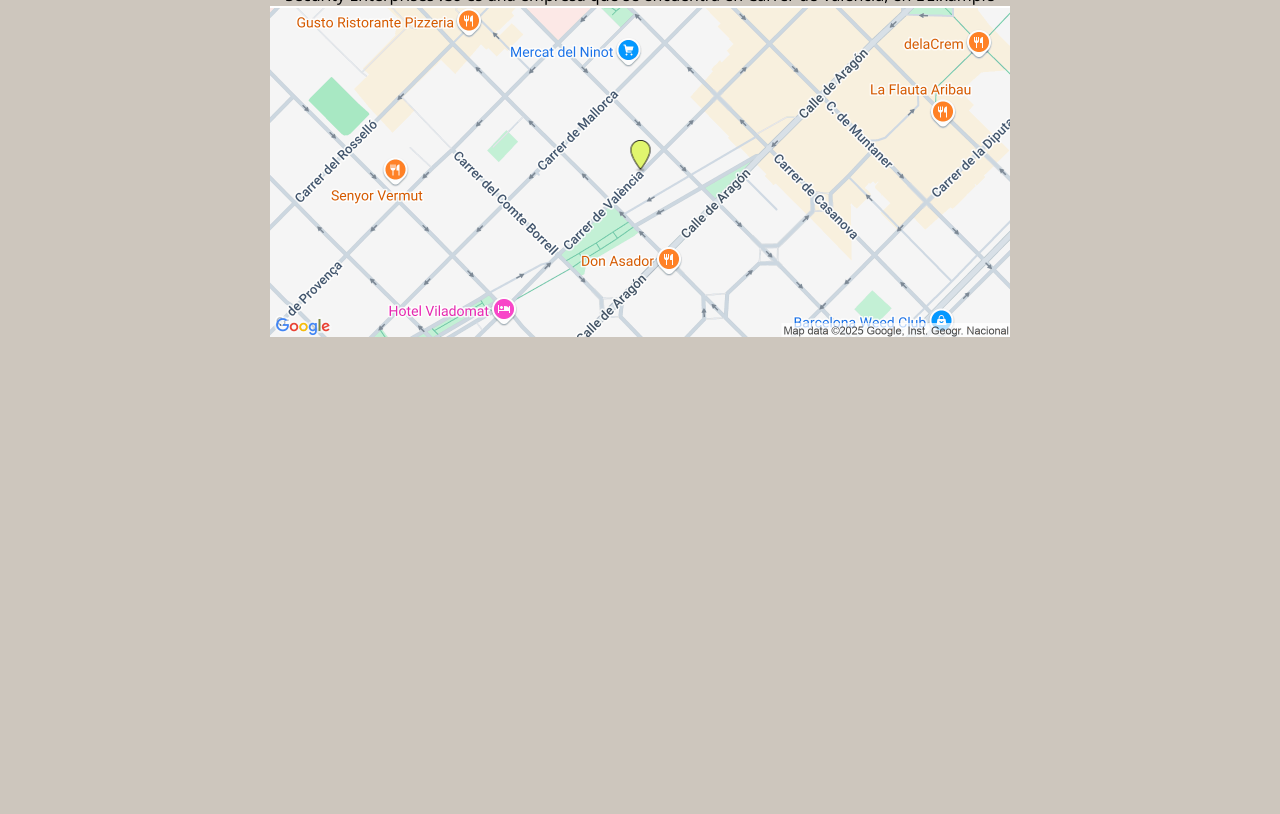
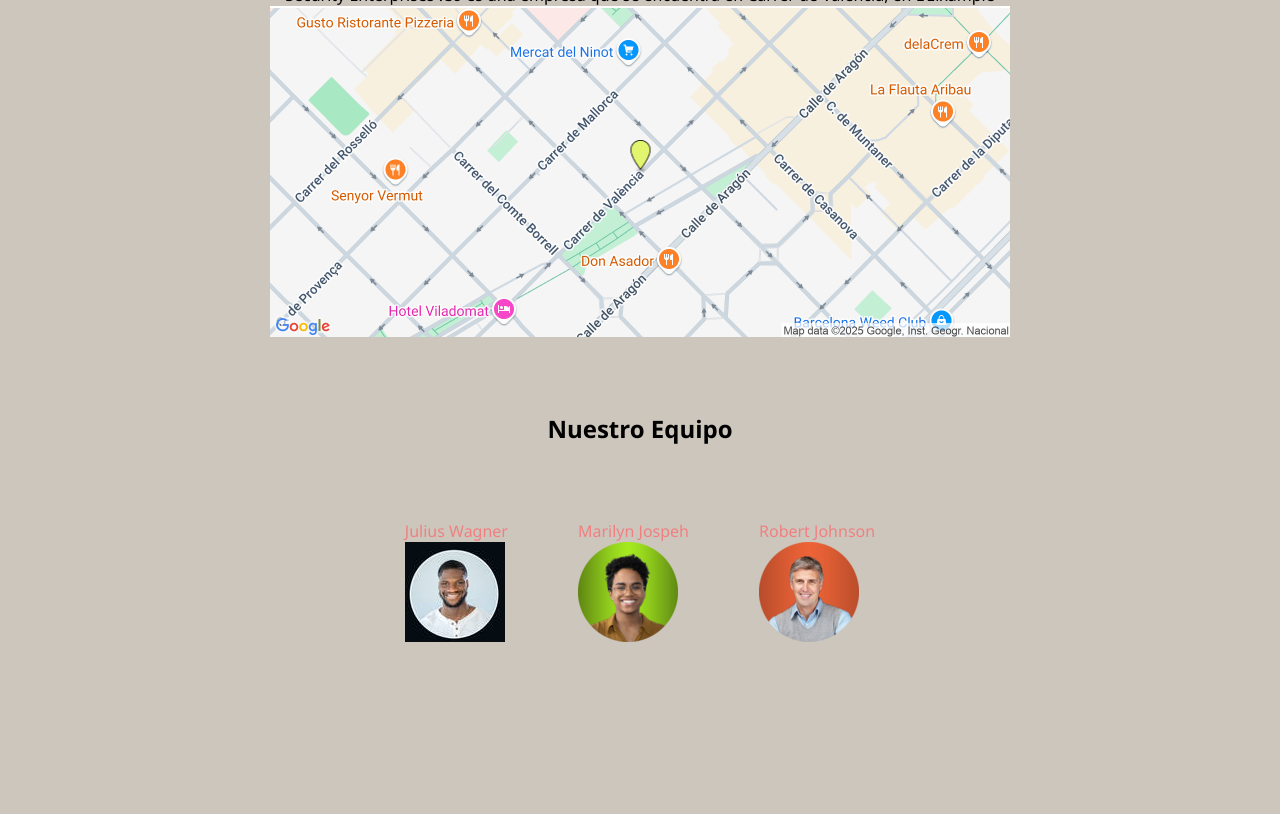
Before and after one commit to SpartanoIOI/paginas, a plain HTML site: page Paginas /Quienes-Somos.html in a window 1280 px wide. Shown: the part 143-957 px from the top of the page. Drawn offline with Linux system fonts and the light colour scheme.

Commit message:
se han subido dos imagenes y se ha hecho el apartado del equipo de la empresa

```diff
--- a/Paginas /Quienes-Somos.html
+++ b/Paginas /Quienes-Somos.html
@@ -1,10 +1,10 @@
 <!DOCTYPE html>
 <html lang="es">
   <head>
-    <meta charset="UTF-8">
-    <meta name="viewport" content="width=device-width, initial-scale=1.0">
+    <meta charset="UTF-8" />
+    <meta name="viewport" content="width=device-width, initial-scale=1.0" />
     <title>¿Quienes Somos?</title>
-    <link rel="stylesheet" href="style.css">
+    <link rel="stylesheet" href="style.css" />
   </head>
   <body>
     <div class="menu">
@@ -22,8 +22,30 @@
     </div>
     <div class="main-2">
       <h1>Quienes Somos?</h1>
-        <p>Security Enterprises .Co es una empresa que se encuentra en Carrer de Valencia, en L'Eixample</p>
-        <img src="imagenes/ubicacion.png" alt="">
+      <p>
+        Security Enterprises .Co es una empresa que se encuentra en Carrer de
+        Valencia, en L'Eixample
+      </p>
+      <img src="imagenes/ubicacion.png" alt="" />
+      <div class="Equipos">
+        <h2>Nuestro Equipo</h2>
+        <div class="imagenes">
+          <div>
+            <p>Julius Wagner</p>
+            <img src="imagenes/profile-1.jpg" alt="" />
+          </div>
+
+          <div>
+            <p>Marilyn Jospeh</p>
+            <img src="imagenes/profile-2.png" alt="" />
+          </div>
+
+          <div>
+            <p>Robert Johnson</p>
+            <img src="imagenes/profile-3.png" alt="" />
+          </div>
+        </div>
+      </div>
     </div>
   </body>
 </html>
--- a/Paginas /style.css
+++ b/Paginas /style.css
@@ -4,7 +4,7 @@ body {
   margin: 0;
 }
 
-*{
+* {
   margin: 0;
   padding: 0;
 }
@@ -31,11 +31,30 @@ header {
   height: 1500px;
 }
 
+.Equipos {
+  display: flex;
+  flex-direction: column;
+  align-items: center;
+  padding-top: 75px;
+}
+
+.imagenes {
+  display: flex;
+  flex-direction: row;
+  gap: 70px;
+  padding-top: 75px;
+}
+
+.imagenes p {
+  color: lightcoral;
+}
+
 .menu ul {
   display: flex;
   justify-content: end;
   padding-right: 30px;
   background-color: #939597;
+  padding-top: 20px;
   gap: 30px;
 }
 
```
Also changed, not shown: Paginas /Inicio.html (+0 -1 lines), Paginas /imagenes/profile-1.jpg (added), Paginas /imagenes/profile-2.png (added), Paginas /imagenes/profile-3.png (added). Lines whose indentation alone changed are shown as unchanged.
